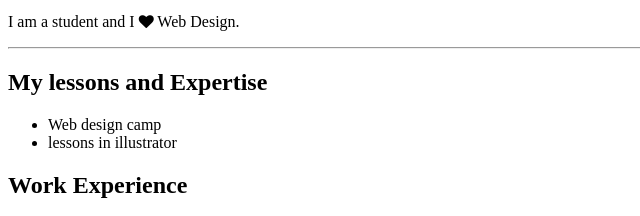
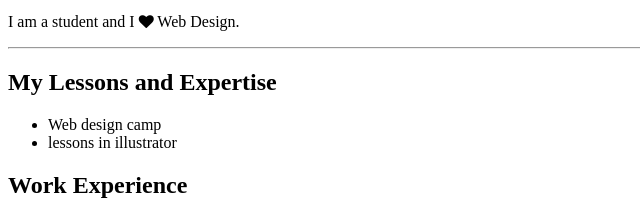
Before and after one commit to Deirdres123/cv, a plain HTML site: page Index.html in a window 1280 px wide. Shown: the part 411-627 px from the top of the page, 0-640 px from the left. Drawn offline with Linux system fonts and the light colour scheme.

Commit message:
Update Index.html

```diff
--- a/Index.html
+++ b/Index.html
@@ -15,7 +15,7 @@
 
 	<hr>
 
-<h2>My lessons and Expertise </h2>
+<h2>My Lessons and Expertise </h2>
 	<ul>
 	<li>Web design camp</li>
 	<li>lessons in illustrator </li>
```
